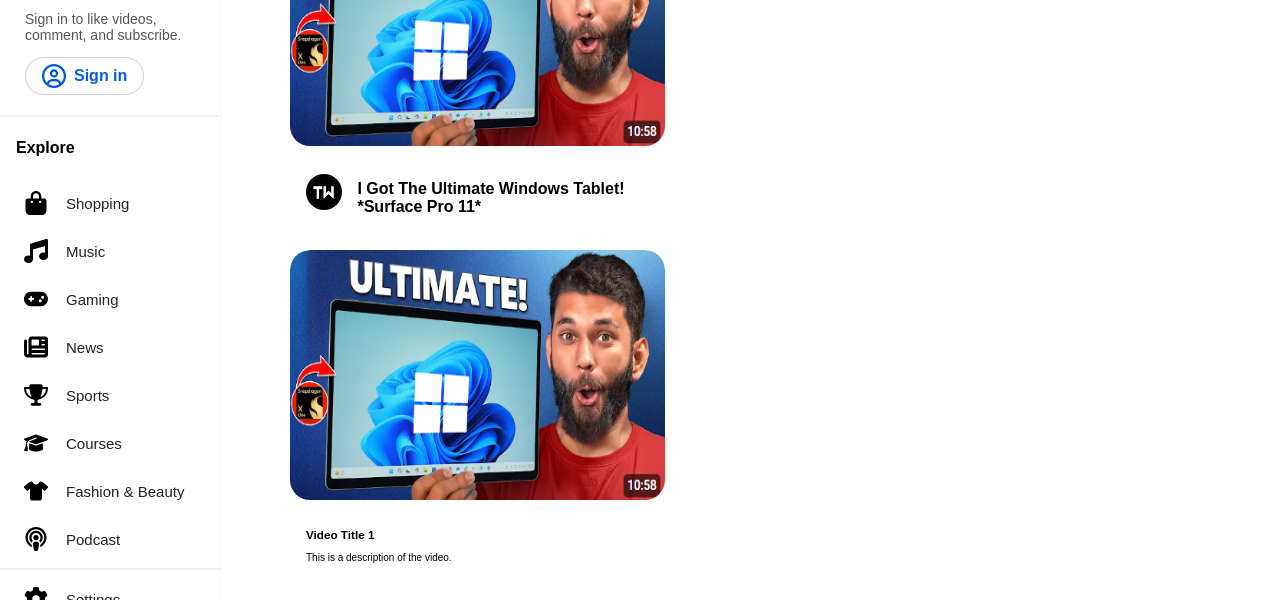
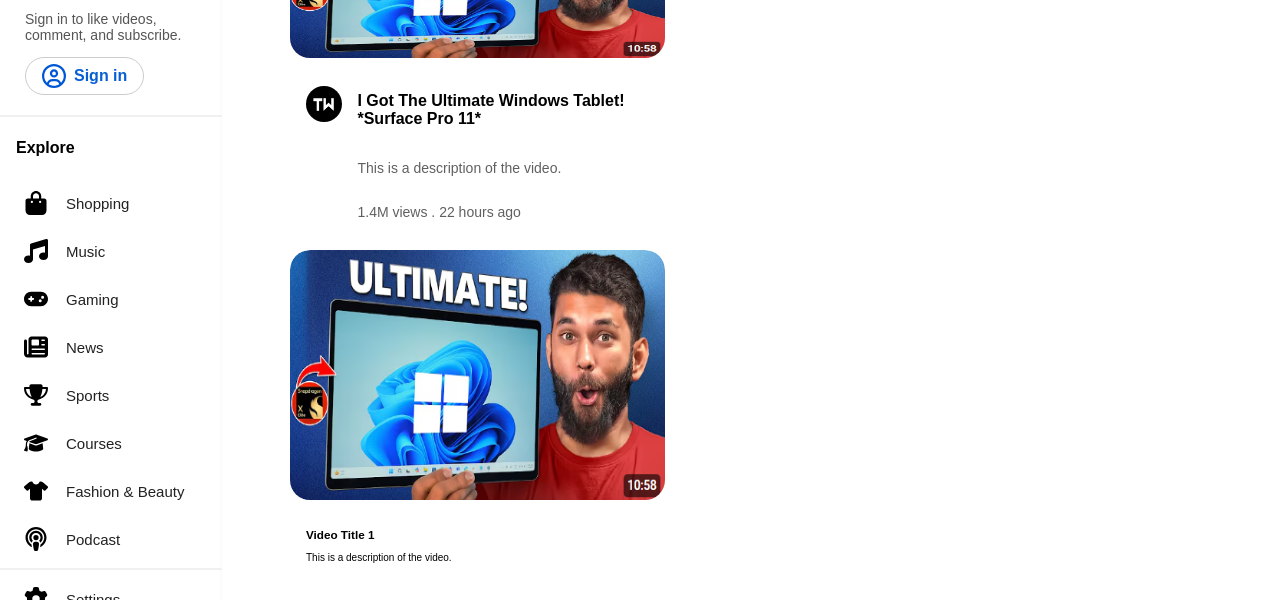
Before and after one commit to ankitsinghind/youtube_layout, a plain HTML site: page index.html in a window 1280 px wide. Shown: the part 226-826 px from the top of the page. Drawn offline with Linux system fonts and the light colour scheme.

Commit message:
Update video card details; restore channel name visibility and enhance styling for better readability

```diff
--- a/index.html
+++ b/index.html
@@ -109,9 +109,8 @@
                         </channel>
                         <h3 id="yt-card-title" style="font-size: 16px;"> I Got The Ultimate Windows Tablet! *Surface Pro
                             11*</h3>
-                        <!--
                         <p id="yt-card-channel_name">This is a description of the video.</p>
-                        <p id="views_time">1.4M views . 22 hours ago</p>-->
+                        <p id="views_time">1.4M views . 22 hours ago</p>
                     </div>
                 </article>
             </div>
--- a/style.css
+++ b/style.css
@@ -330,3 +330,17 @@ body {
     float: right;
     width: 85%;
 }
+
+#yt-card-channel_name {
+    float: right;
+    width: 85%;
+    color: #606060;
+    font-size: 14px;
+}
+
+#views_time {
+    float: right;
+    width: 85%;
+    color: #606060;
+    font-size: 14px;
+}
```
